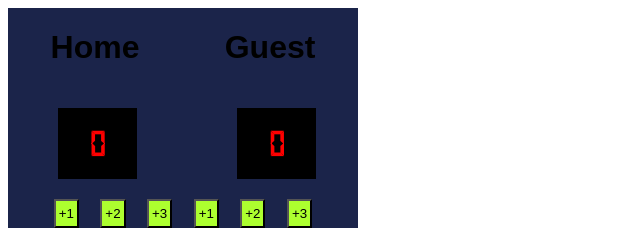
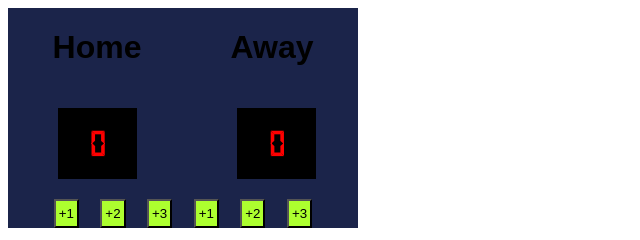
Before and after one commit to Nildough/basketball-counter, a plain HTML site: page index.html in a window 1280 px wide. Shown: the full height of the page, 0-640 px from the left. Drawn offline with Linux system fonts and the light colour scheme.

Commit message:
update index.html

```diff
--- a/index.html
+++ b/index.html
@@ -7,7 +7,7 @@
         <div id="card">
             <div id="names">
                 <h1 id="home">Home</h1>
-                <h1 id="guest">Guest</h1>
+                <h1 id="guest">Away</h1>
             </div>
             <div id="scores">
                 <h2 id="home-score">0</h2>
```
